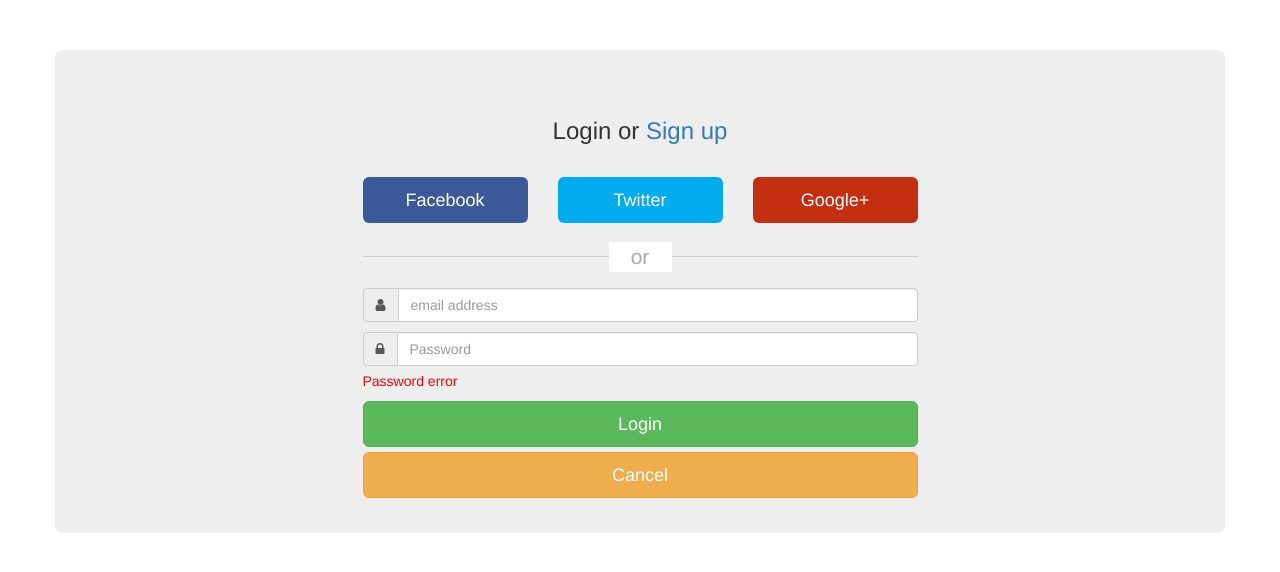
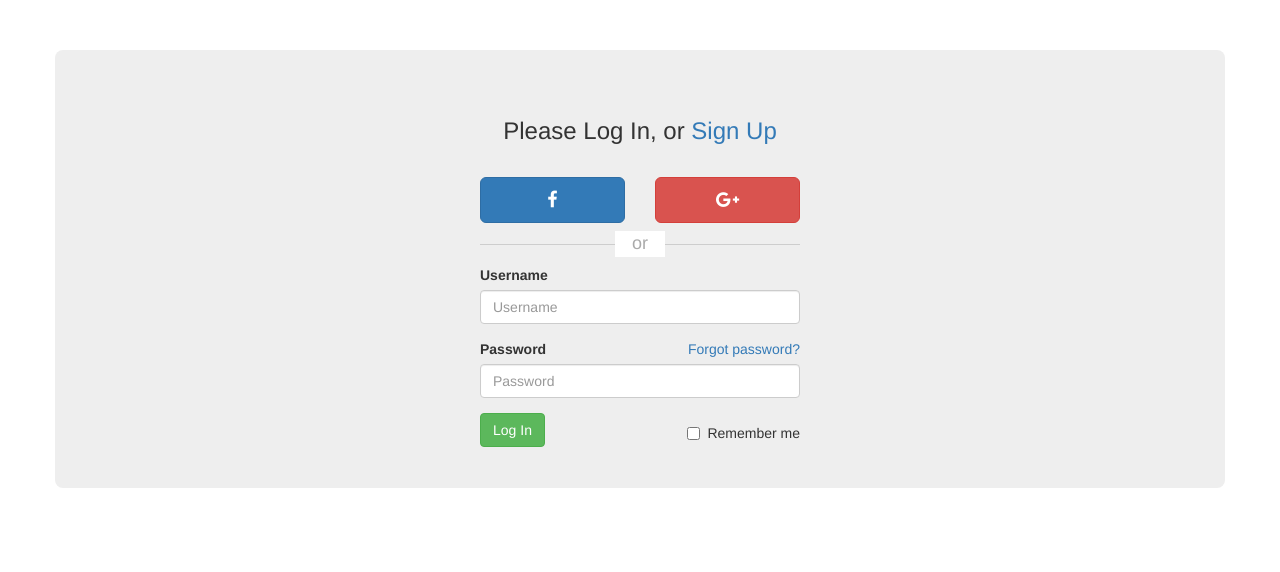
Before and after one commit to Tuscann/haku, a PHP site: page /login.php in a window 1280 px wide. Shown: the top 572 px of the page. Run offline with PHP 8.4, Linux system fonts and the light colour scheme.

Commit message:
added login and register  which working with database

```diff
--- a/css/style.css
+++ b/css/style.css
@@ -15,69 +15,39 @@
     border-radius: 8px;
 }
 
-@media (min-width: 768px) {
-    .omb_row-sm-offset-3 div:first-child[class*="col-"] {
-        margin-left: 25%;
-    }
+.main {
+    max-width: 320px;
+    margin: 0 auto;
 }
 
-.omb_login .omb_authTitle {
+.login-or {
+    position: relative;
+    font-size: 18px;
+    color: #aaa;
+    margin-top: 10px;
+    margin-bottom: 10px;
+    padding-top: 10px;
+    padding-bottom: 10px;
+}
+.span-or {
+    display: block;
+    position: absolute;
+    left: 50%;
+    top: -2px;
+    margin-left: -25px;
+    background-color: #fff;
+    width: 50px;
     text-align: center;
-    line-height: 300%;
 }
-
-.omb_login .omb_socialButtons a {
-    color: white; // In yourUse @body-bg
-opacity:0.9;
-}
-.omb_login .omb_socialButtons a:hover {
-    color: white;
-    opacity:1;
-}
-.omb_login .omb_socialButtons .omb_btn-facebook {background: #3b5998;}
-.omb_login .omb_socialButtons .omb_btn-twitter {background: #00aced;}
-.omb_login .omb_socialButtons .omb_btn-google {background: #c32f10;}
-
-
-.omb_login .omb_loginOr {
-    position: relative;
-    font-size: 1.5em;
-    color: #aaa;
-    margin-top: 1em;
-    margin-bottom: 1em;
-    padding-top: 0.5em;
-    padding-bottom: 0.5em;
-}
-.omb_login .omb_loginOr .omb_hrOr {
+.hr-or {
     background-color: #cdcdcd;
     height: 1px;
     margin-top: 0px !important;
     margin-bottom: 0px !important;
 }
-.omb_login .omb_loginOr .omb_spanOr {
-    display: block;
-    position: absolute;
-    left: 50%;
-    top: -0.6em;
-    margin-left: -1.5em;
-    background-color: white;
-    width: 3em;
+h3 {
     text-align: center;
-}
-
-.omb_login .omb_loginForm .input-group.i {
-    width: 2em;
-}
-.omb_login .omb_loginForm  .help-block {
-    color: red;
-}
-
-
-@media (min-width: 768px) {
-    .omb_login .omb_forgotPwd {
-        text-align: right;
-        margin-top:10px;
-    }
+    line-height: 300%;
 }
 
 /* End login form styles */
--- /dev/null
+++ b/db_config.php
@@ -0,0 +1,7 @@
+<?php
+$host = 'localhost';
+$user = 'root';
+$pass = '';
+$db = 'game_world_db';
+$mysqli = new mysqli($host,$user,$pass,$db) or die($mysqli->error);
+?>
--- a/login.php
+++ b/login.php
@@ -1,74 +1,83 @@
 <?php
 session_start();
 include_once 'header.php';
+require 'db_config.php';
+$_SESSION['message'] = "";
 
-//if ($_POST['login']) {
-//
-//}
+
+if ($_SERVER['REQUEST_METHOD'] == 'POST'){
+    $username = $mysqli->escape_string($_POST['username']);
+
+    $result = $mysqli->query("SELECT * FROM users WHERE username='$username'");
+
+    if ( $result->num_rows == 0 ){ // User doesn't exist
+        $_SESSION['message'] = "User with that email doesn't exist!";
+//        header("location: error.php");
+    }
+    else { // User exists
+        $user = $result->fetch_assoc();
+
+        if ( password_verify($_POST['password'], $user['password']) ) {
+
+            $_SESSION['email'] = $user['email'];
+            $_SESSION['username'] = $user['username'];
+//            $_SESSION['active'] = $user['active'];
+
+            // This is how we'll know the user is logged in
+            $_SESSION['logged_in'] = true;
+            $_SESSION['message'] = 'You are logged in!';
+            header("location: index.php");
+        }
+        else {
+            $_SESSION['message'] = "You have entered wrong password, try again!";
+            //header("location: error.php");
+        }
+    }
+}
+print_r($_SESSION['message']);
+
 ?>
 
 <div class="container login-container">
-    <div class="omb_login">
-        <h3 class="omb_authTitle">Login or <a href="register.php">Sign up</a></h3>
-        <div class="row omb_row-sm-offset-3 omb_socialButtons">
-            <div class="col-xs-4 col-sm-2">
-                <a href="#" class="btn btn-lg btn-block omb_btn-facebook">
-                    <i class="fa fa-facebook visible-xs"></i>
-                    <span class="hidden-xs">Facebook</span>
-                </a>
+    <div class="row">
+
+        <div class="main">
+
+            <h3>Please Log In, or <a href="register.php">Sign Up</a></h3>
+            <div class="row">
+                <div class="col-xs-6 col-sm-6 col-md-6">
+                    <a href="#" class="btn btn-lg btn-primary btn-block"><span class="btn-label"><i class="fa fa-facebook"></i></span></a>
+                </div>
+                <div class="col-xs-6 col-sm-6 col-md-6">
+                    <a href="#" class="btn btn-lg btn-danger btn-block"><span class="btn-label"><i class="fa fa-google-plus"></i></span></a>
+                </div>
             </div>
-            <div class="col-xs-4 col-sm-2">
-                <a href="#" class="btn btn-lg btn-block omb_btn-twitter">
-                    <i class="fa fa-twitter visible-xs"></i>
-                    <span class="hidden-xs">Twitter</span>
-                </a>
+            <div class="login-or">
+                <hr class="hr-or">
+                <span class="span-or">or</span>
             </div>
-            <div class="col-xs-4 col-sm-2">
-                <a href="#" class="btn btn-lg btn-block omb_btn-google">
-                    <i class="fa fa-google-plus visible-xs"></i>
-                    <span class="hidden-xs">Google+</span>
-                </a>
-            </div>
+
+            <form role="form" method="POST" action="login.php">
+                <div class="form-group">
+                    <label for="inputUsernameEmail">Username</label>
+                    <input type="text" name="username" class="form-control" id="inputUsernameEmail" placeholder="Username">
+                </div>
+                <div class="form-group">
+                    <a class="pull-right" href="#">Forgot password?</a>
+                    <label for="inputPassword">Password</label>
+                    <input type="password" name="password" class="form-control" id="inputPassword" placeholder="Password">
+                </div>
+                <div class="checkbox pull-right">
+                    <label>
+                        <input type="checkbox">
+                        Remember me </label>
+                </div>
+                <button type="submit" class="btn btn btn-success">
+                    Log In
+                </button>
+            </form>
+
         </div>
 
-        <div class="row omb_row-sm-offset-3 omb_loginOr">
-            <div class="col-xs-12 col-sm-6">
-                <hr class="omb_hrOr">
-                <span class="omb_spanOr">or</span>
-            </div>
-        </div>
-
-        <div class="row omb_row-sm-offset-3">
-            <div class="col-xs-12 col-sm-6">
-                <form class="omb_loginForm" action="" autocomplete="off" method="POST">
-                    <div class="input-group">
-                        <span class="input-group-addon"><i class="fa fa-user"></i></span>
-                        <input type="text" class="form-control" name="username" placeholder="email address">
-                    </div>
-                    <span class="help-block"></span>
-
-                    <div class="input-group">
-                        <span class="input-group-addon"><i class="fa fa-lock"></i></span>
-                        <input type="password" class="form-control" name="password" placeholder="Password">
-                    </div>
-                    <span class="help-block">Password error</span>
-
-                    <button class="btn btn-lg btn-success btn-block" type="submit">Login</button>
-                    <a class="btn btn-lg btn-warning btn-block" href="index.php">Cancel</a>
-                </form>
-            </div>
-        </div>
-<!--        <div class="row omb_row-sm-offset-3">-->
-<!--            <div class="col-xs-12 col-sm-3">-->
-<!--                <label class="checkbox">-->
-<!--                    <input type="checkbox" value="remember-me">Remember Me-->
-<!--                </label>-->
-<!--            </div>-->
-<!--            <div class="col-xs-12 col-sm-3">-->
-<!--                <p class="omb_forgotPwd">-->
-<!--                    <a href="#">Forgot password?</a>-->
-<!--                </p>-->
-<!--            </div>-->
-<!--        </div>-->
     </div>
 </div>
```
Also changed, not shown: register.php (+95 -1 lines).
